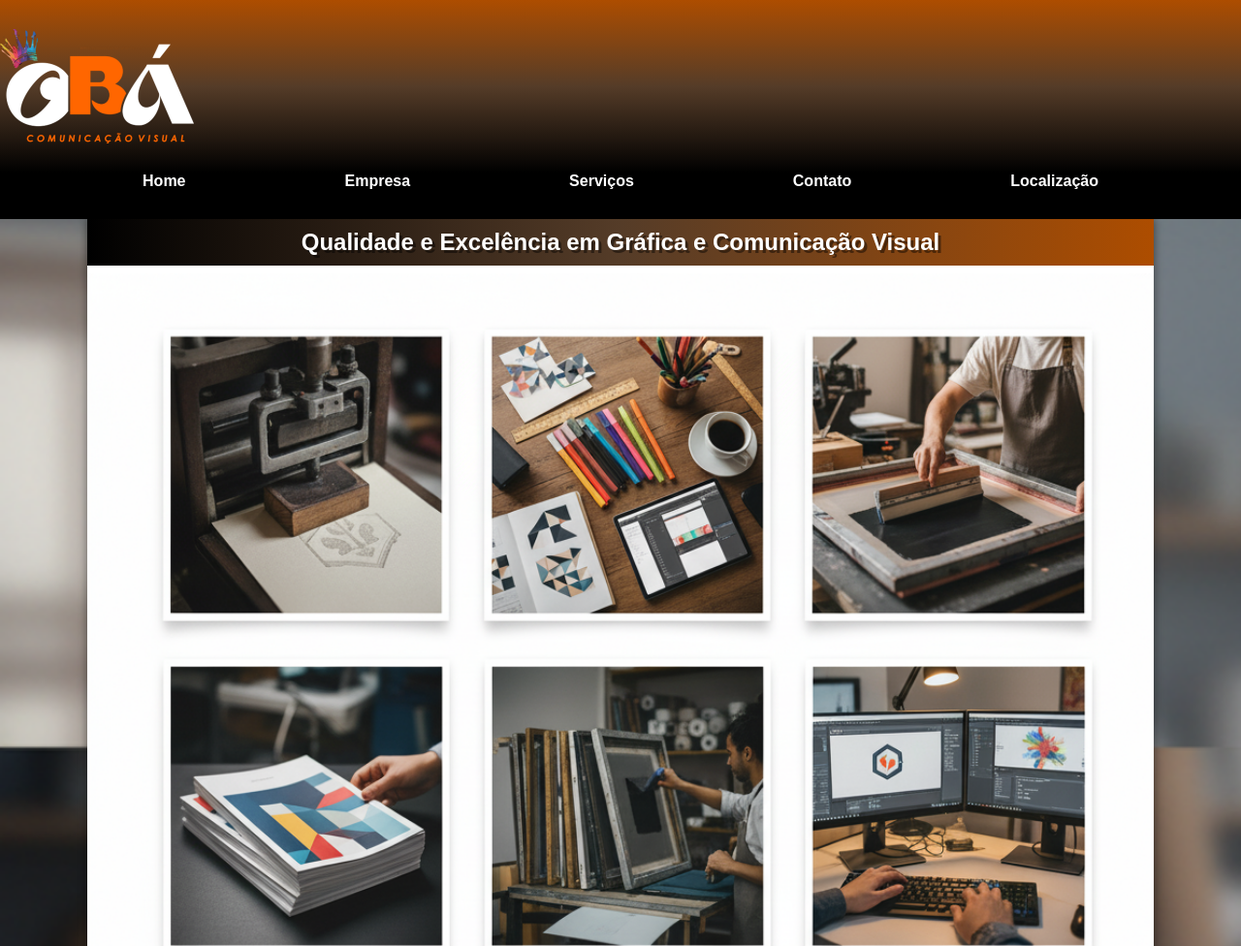
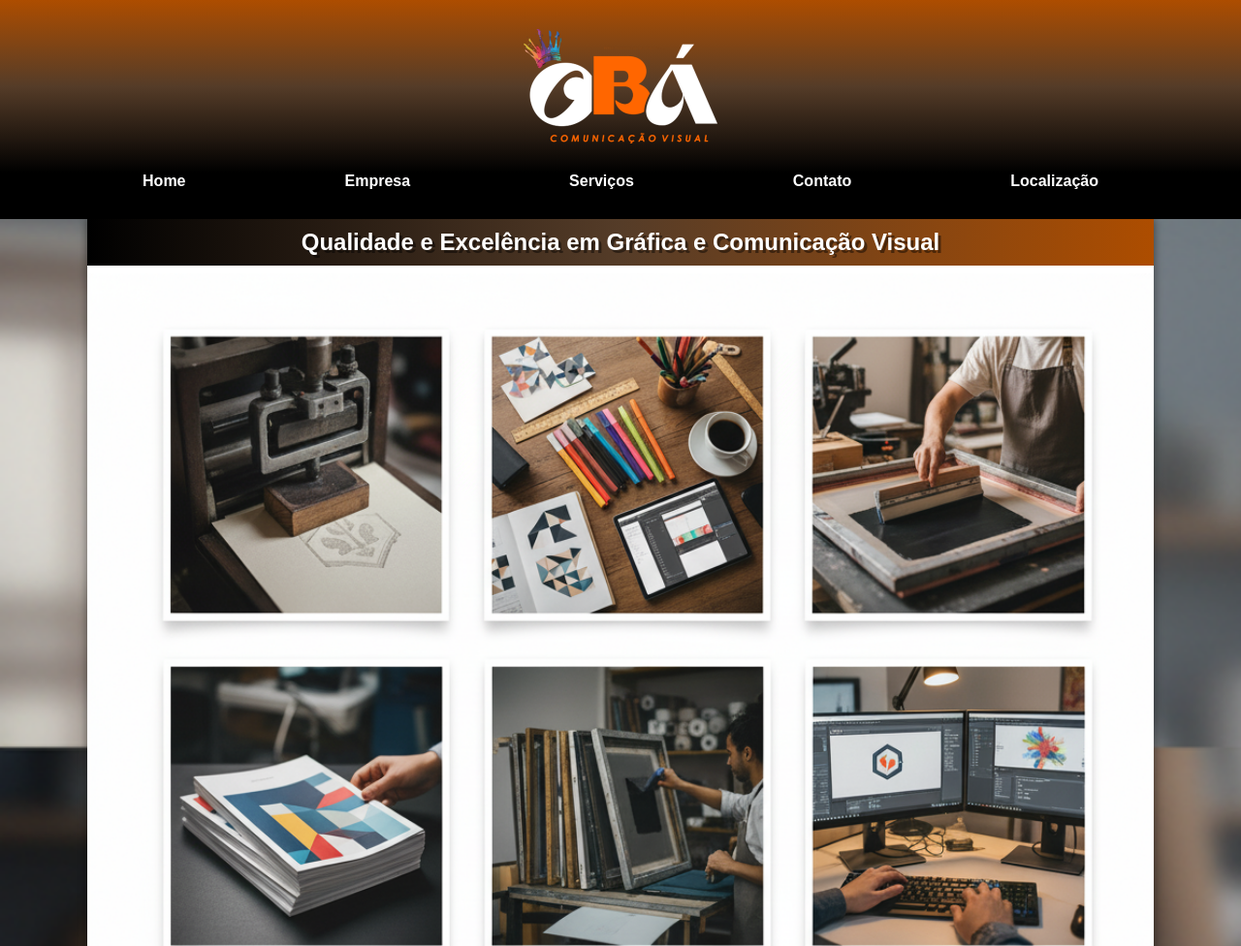
Before and after one commit to CarlosFerreiraCornejo/projeto-oba, a plain HTML site: page index.html in a window 1280 px wide. Shown: the top 976 px of the page at 97% size. Drawn offline with Linux system fonts and the light colour scheme.

Commit message:
Ajustes logo
Centralizei o logo do header para telas maiores

```diff
--- a/estilos/style.css
+++ b/estilos/style.css
@@ -20,6 +20,11 @@ header > h1 {
     text-align: center;
     padding-top: 30px;
     padding-bottom: 30px;
+}
+
+header > h1 > img {
+    display: block;
+    margin: 0 auto;
 }
 
 h2 {
```
